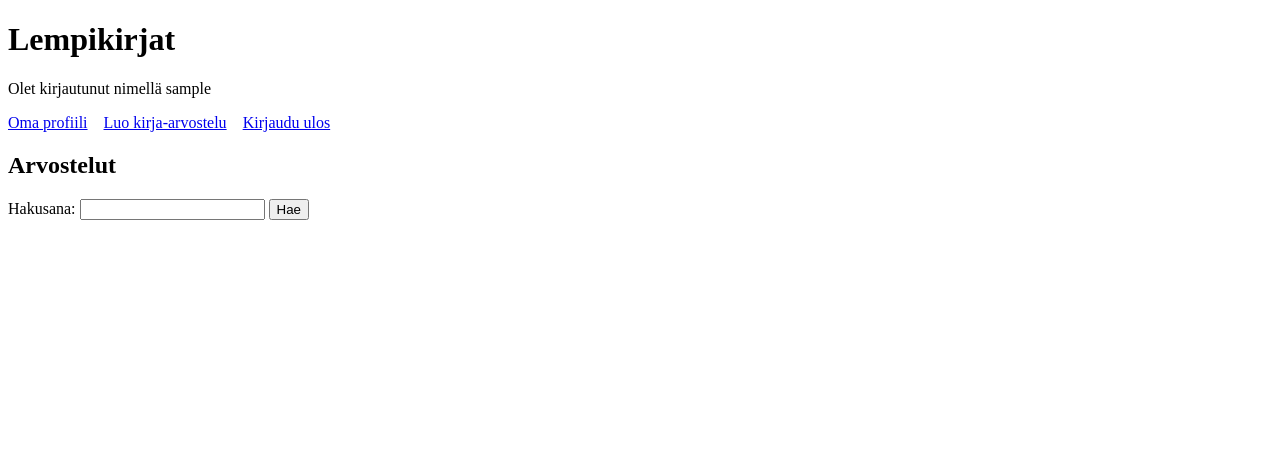
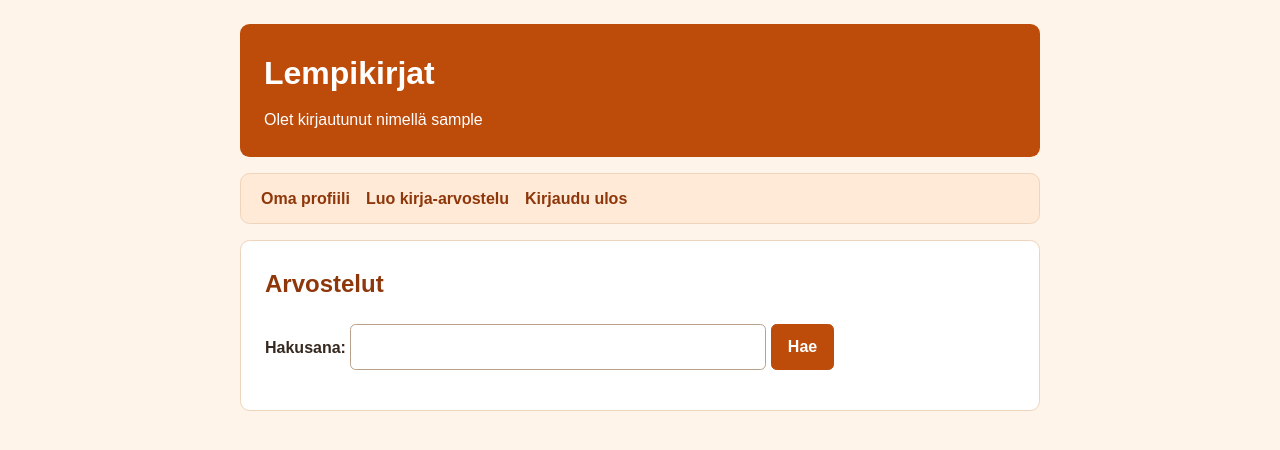
Before and after one commit to PetteriPP/lempikirjat, a Flask app: page / in a window 1280 px wide. Shown: the top 450 px of the page. Run offline with Flask 3, Linux system fonts and the light colour scheme; the visitor is signed in with stand-in values (Sample User, id 1); data that the repository does not hold is empty.

Commit message:
Add orange and white theme with clearer notifications

```diff
--- a/static/main.css
+++ b/static/main.css
@@ -1,8 +1,48 @@
+* {
+  box-sizing: border-box;
+}
+
+body {
+  max-width: 52rem;
+  margin: 0 auto;
+  padding: 1.5rem 1rem;
+  background-color: #fff4e9;
+  color: #35291f;
+  font-family: Arial, sans-serif;
+  line-height: 1.6;
+  overflow-wrap: anywhere;
+}
+
+header {
+  padding: 1.5rem;
+  border-radius: 0.6rem;
+  background-color: #bd4b0a;
+  color: white;
+}
+
+header h1 {
+  margin: 0;
+  font-size: 2rem;
+}
+
+header p {
+  margin: 0.5rem 0 0;
+}
+
+nav {
+  margin: 1rem 0;
+  padding: 0.75rem 1.25rem;
+  border: 1px solid #efd4bd;
+  border-radius: 0.6rem;
+  background-color: #ffead7;
+}
+
 nav ul {
   display: flex;
   flex-wrap: wrap;
   align-items: baseline;
   gap: 0.5em 1em;
+  margin: 0;
   padding: 0;
   list-style: none;
 }
@@ -11,18 +51,161 @@ nav form {
   margin: 0;
 }
 
+main {
+  padding: 1.5rem;
+  border: 1px solid #efd4bd;
+  border-radius: 0.6rem;
+  background-color: white;
+}
+
+h2,
+h3 {
+  color: #8e370b;
+}
+
+h2 {
+  margin-top: 1.5rem;
+}
+
+main > h2:first-child {
+  margin-top: 0;
+}
+
+a {
+  color: #a63c09;
+  text-underline-offset: 0.2em;
+}
+
+a:hover {
+  color: #742b06;
+}
+
+label,
+legend {
+  font-weight: bold;
+}
+
+input[type="text"],
+input[type="password"],
+input[type="number"],
+textarea {
+  max-width: 100%;
+  padding: 0.6rem 0.75rem;
+  border: 1px solid #baa18c;
+  border-radius: 0.35rem;
+  background-color: white;
+  color: inherit;
+  font: inherit;
+}
+
+input[type="text"],
+input[type="password"] {
+  width: 100%;
+  max-width: 26rem;
+}
+
+input[type="number"] {
+  width: 6rem;
+}
+
+textarea {
+  width: 100%;
+  resize: vertical;
+}
+
+input[type="submit"] {
+  padding: 0.6rem 1rem;
+  border: 1px solid #bd4b0a;
+  border-radius: 0.35rem;
+  background-color: #bd4b0a;
+  color: white;
+  font: inherit;
+  font-weight: bold;
+  cursor: pointer;
+}
+
+input[type="submit"]:hover {
+  border-color: #973a06;
+  background-color: #973a06;
+}
+
+a:focus-visible,
+button:focus-visible,
+input:focus-visible,
+textarea:focus-visible {
+  outline: 2px solid #a63c09;
+  outline-offset: 3px;
+}
+
+fieldset {
+  min-width: 0;
+  margin: 1rem 0;
+  padding: 0.75rem 1rem;
+  border: 1px solid #efd4bd;
+  border-radius: 0.35rem;
+}
+
+fieldset p {
+  margin: 0.4rem 0;
+}
+
+input[type="checkbox"] {
+  accent-color: #bd4b0a;
+}
+
+main > ul {
+  padding: 0;
+  list-style: none;
+}
+
+main > ul li {
+  padding: 0.65rem 0;
+  border-bottom: 1px solid #f3e2d3;
+}
+
+main > ul a {
+  display: block;
+}
+
+main [role="alert"] {
+  padding: 0.85rem 1rem;
+  border-left: 0.3rem solid #bd4b0a;
+  border-radius: 0.35rem;
+  background-color: #fff0d7;
+  color: #743109;
+  font-weight: bold;
+}
+
+article {
+  margin: 1rem 0;
+  padding: 0.75rem 1rem;
+  border: 1px solid #efd4bd;
+  border-radius: 0.35rem;
+  background-color: #fffaf5;
+}
+
+article time {
+  margin-left: 0.5rem;
+  color: #6c5849;
+  font-size: 0.9rem;
+}
+
+nav a,
 .link-button {
   background: none;
   border: none;
   padding: 0;
   font: inherit;
-  color: LinkText;
-  text-decoration: underline;
+  color: #8e370b;
+  font-weight: bold;
+  text-decoration: none;
   cursor: pointer;
 }
 
-.link-button:active {
-  color: ActiveText;
+nav a:hover,
+.link-button:hover {
+  color: #742b06;
+  text-decoration: underline;
 }
 
 .comment-content {
```
